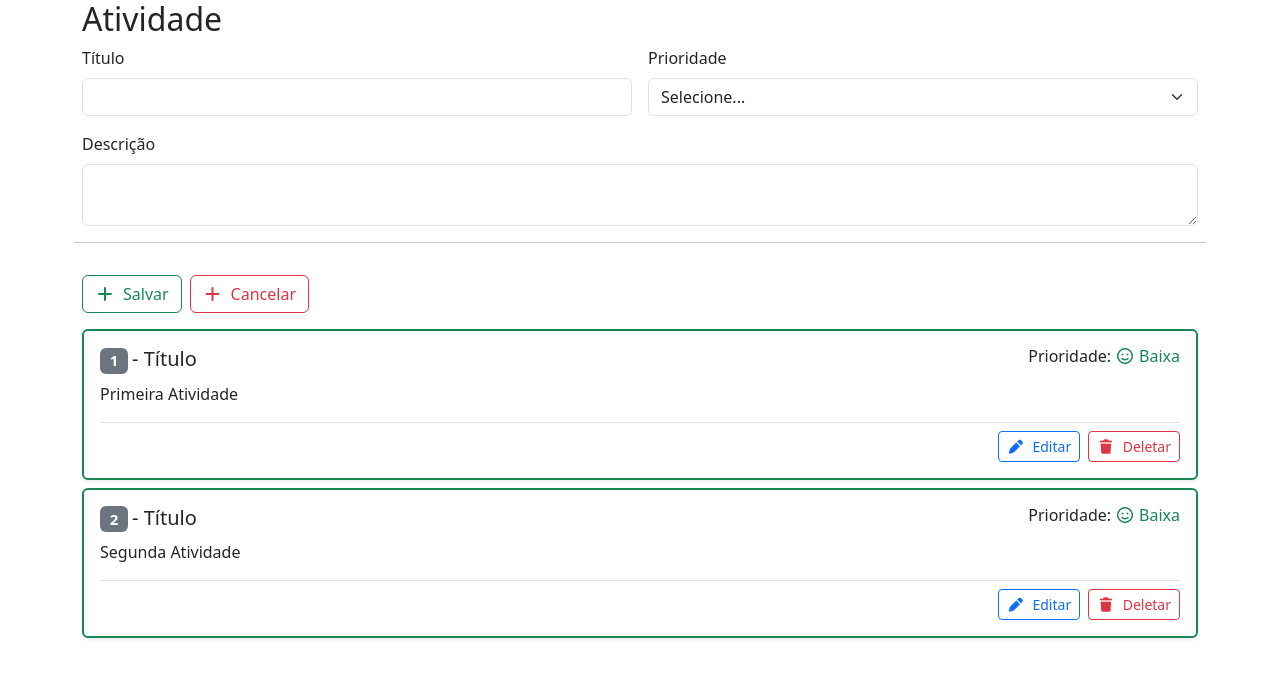
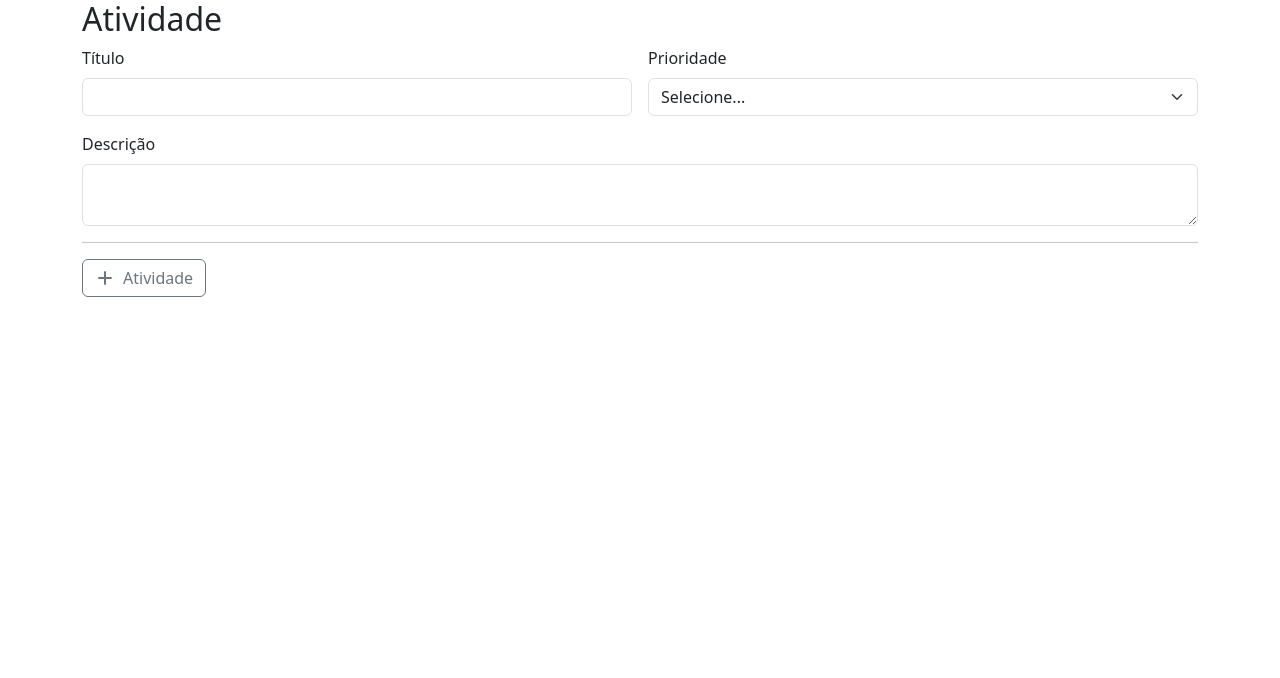
Before and after one commit to rehmeloz/Gestor-de-Atividades, a React (Vite) app in the folder pro-atividade-app.client/: page / in a window 1280 px wide. Shown: the top 678 px of the page. Built offline with nearby package versions, Linux system fonts and the light colour scheme.

Commit message:
adiciona ocultação de botões de salvar e cancelar caso não esteja editando

```diff
--- a/pro-atividade-app.client/src/App.jsx
+++ b/pro-atividade-app.client/src/App.jsx
@@ -1,40 +1,32 @@
-import { useState } from 'react'
+import { useState, useEffect } from 'react'
 import './App.css'
 import AtividadeForm from './components/AtividadeForm';
 import Atividade from './components/Atividade';
 import AtividadeLista from './components/AtividadeLista';
 
- let inicialState = [
+function App() {
+    const [index, setIndex] = useState(0);
+    const [atividades, setAtividades] = useState([]);
+    const [atividade, setAtividade] = useState({id: 0});
+
+    useEffect(() => {
+        atividades.length <= 0 ? setIndex(1) :
+        setIndex(Math.max.apply(Math, atividades.map((item) => item.id)) + 1)
+    }, [atividades])
+
+    function addAtividades(ativ)
     {
-        id: 1,
-        prioridade: '1',
-        titulo: "Título",
-        descricao: "Primeira Atividade",
-    },
+        setAtividades([...atividades, { ...ativ, id: index }]);
+    }
+
+    function cancelarAtividade() {
+        setAtividade({ id: 0 });
+    }
+
+    function atualizaAtividade(ativ)
     {
-        id: 2,
-        prioridade: '1',
-        titulo: "Título",
-        descricao: "Segunda Atividade",
-    },
-];
-
-function App() {
-    const [atividades, setAtividades] = useState(inicialState);
-    const [atividade, setAtividade] = useState({});
-
-    function addAtividades(e)
-    {
-        e.preventDefault();
-
-        const atividade = {
-            id: Math.max.apply(Math, props.atividades.map((item) => item.id)) + 1,
-            prioridade: document.getElementById('prioridade').value,
-            titulo: document.getElementById('titulo').value,
-            descricao: document.getElementById('descricao').value,
-        };
-
-        setAtividades([...atividades, {...atividade}])
+        setAtividades(atividades.map(item => item.id === ativ.id ? ativ : item));
+        setAtividade({ id: 0 });
     }
 
     function deletarAtividade(id)
@@ -54,6 +46,8 @@ function App() {
         <>
             <AtividadeForm
                 addAtividades={addAtividades}
+                cancelarAtividade={cancelarAtividade}
+                atualizaAtividade={atualizaAtividade}
                 ativSelecionada={atividade}
                 atividades={atividades}
             />
--- a/pro-atividade-app.client/src/components/AtividadeForm.jsx
+++ b/pro-atividade-app.client/src/components/AtividadeForm.jsx
@@ -8,28 +8,37 @@ const atividadeInicial = {
 }
 
 export default function AtividadeForm(props) {
-    const [atividade, setAtividade] = useState((atividadeAtual))
+    const [atividade, setAtividade] = useState(atividadeAtual())
 
     useEffect(() => {
-        if (props.ativSelecionada.id != 0)
+        if (props.ativSelecionada.id !== 0)
             setAtividade(props.ativSelecionada)
     }, [props.ativSelecionada]);
 
     const inputTextHandler = (e) => {
         const { name, value } = e.target;
-        setAtividade = ({...atividade, [name]: value})
+        setAtividade({ ...atividade, [name]: value })
     }
 
     const handleCancelar = (e) => {
         e.preventDefault();
+        props.cancelarAtividade();
+        setAtividade(atividadeInicial);
+    }
 
-        // cancelarAtividade();
+    const handleSubmit = (e) => {
+        e.preventDefault();
+
+        if (props.ativSelecionada.id !== 0)
+            props.atualizaAtividade(atividade);
+        else
+            props.addAtividades(atividade); // ✅ CORRIGIDO - com S
 
         setAtividade(atividadeInicial);
     }
 
-    function atividadeAtual(){
-        if (props.ativSelecionada.id != 0) {
+    function atividadeAtual() {
+        if (props.ativSelecionada.id !== 0) {
             return props.ativSelecionada
         }
         else {
@@ -39,8 +48,8 @@ export default function AtividadeForm(props) {
 
     return (
         <>
-            <h2>Atividade {atividade.id != 0 ? atividade.id : ''}</h2>
-        <form className="row g-3">
+            <h2>Atividade {atividade.id !== 0 ? atividade.id : ''}</h2>
+            <form className="row g-3" onSubmit={handleSubmit}>
                 <div className="col-md-6">
                     <label className="form-label">Título</label>
                     <input
@@ -59,7 +68,7 @@ export default function AtividadeForm(props) {
                         value={atividade.prioridade}
                         onChange={inputTextHandler}
                         className="form-select">
-                    <option defaultValue="0">Selecione...</option>
+                        <option value="0">Selecione...</option>
                         <option value="1">Baixa</option>
                         <option value="2">Normal</option>
                         <option value="3">Alta</option>
@@ -72,25 +81,23 @@ export default function AtividadeForm(props) {
                         name="descricao"
                         value={atividade.descricao}
                         onChange={inputTextHandler}
-                    type='text'
                         className="form-control" />
+                    <hr />
                 </div>
-            <hr />
-            <div className="col-12">
+                <div className="col-12 mt-0">
                     {
-                    atividade.id == 0 ?
-                    <button className="btn btn-outline-secondary"
-                        onClick={props.addAtividades}>
+                        atividade.id === 0 ?
+                            <button className="btn btn-outline-secondary" type="submit">
                                 <i className="fas fa-plus me-2"></i>
-                            Atividade</button>
+                                Atividade
+                            </button>
                             :
                             <>
                                 <button className="btn btn-outline-success me-2" type="submit">
                                     <i className="fas fa-plus me-2"></i>
                                     Salvar
                                 </button>
-                            <button className="btn btn-outline-danger"
-                                onClick={handleCancelar}>
+                                <button className="btn btn-outline-danger" onClick={handleCancelar}>
                                     <i className="fas fa-plus me-2"></i>
                                     Cancelar
                                 </button>
```
Lines whose indentation alone changed are shown as unchanged.
